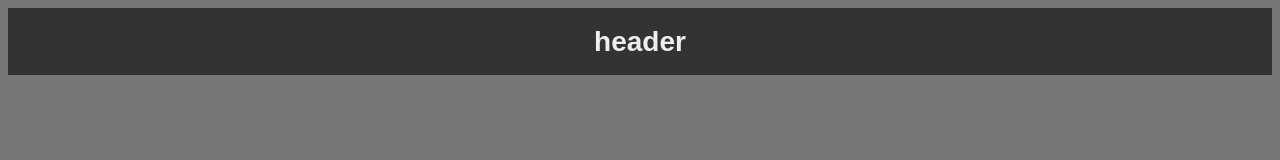
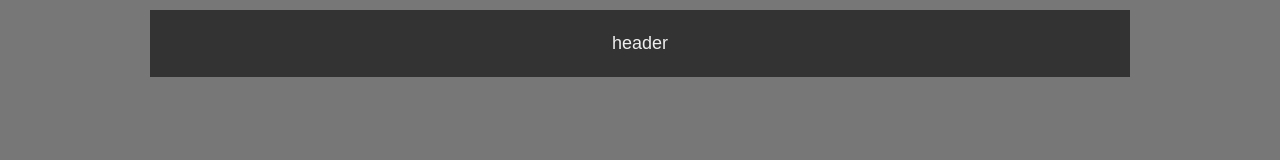
Before and after one commit to Guama1239/HR-Wireframe, a plain HTML site: page index.html in a window 1280 px wide. Drawn offline with Linux system fonts and the light colour scheme.

Commit message:
Updating with reset file now

```diff
--- a/index.html
+++ b/index.html
@@ -4,6 +4,7 @@
 <head>
 		<meta charset+"UTF-8">
 		<title>Building a Wireframe</title>
+		<link rel="stylesheet" href="reset.css">
 		<link rel="stylesheet" type="text/css" href="style.css">
 </head>
 
--- /dev/null
+++ b/reset.css
@@ -0,0 +1,48 @@
+/* http://meyerweb.com/eric/tools/css/reset/
+   v2.0 | 20110126
+   License: none (public domain)
+*/
+
+html, body, div, span, applet, object, iframe,
+h1, h2, h3, h4, h5, h6, p, blockquote, pre,
+a, abbr, acronym, address, big, cite, code,
+del, dfn, em, img, ins, kbd, q, s, samp,
+small, strike, strong, sub, sup, tt, var,
+b, u, i, center,
+dl, dt, dd, ol, ul, li,
+fieldset, form, label, legend,
+table, caption, tbody, tfoot, thead, tr, th, td,
+article, aside, canvas, details, embed,
+figure, figcaption, footer, header, hgroup,
+menu, nav, output, ruby, section, summary,
+time, mark, audio, video {
+	margin: 0;
+	padding: 0;
+	border: 0;
+	font-size: 100%;
+	font: inherit;
+	vertical-align: baseline;
+}
+/* HTML5 display-role reset for older browsers */
+article, aside, details, figcaption, figure,
+footer, header, hgroup, menu, nav, section {
+	display: block;
+}
+body {
+	line-height: 1;
+}
+ol, ul {
+	list-style: none;
+}
+blockquote, q {
+	quotes: none;
+}
+blockquote:before, blockquote:after,
+q:before, q:after {
+	content: '';
+	content: none;
+}
+table {
+	border-collapse: collapse;
+	border-spacing: 0;
+}
--- a/style.css
+++ b/style.css
@@ -3,27 +3,30 @@ Each of these CSS elements is associated with index.html
 */
 
 body {
-	padding: ;
-	margin: ;
+	padding: 0;
+	margin: 0;
 	font-family: 'Arial', 'Helvetica Neue', Helvetica, sans-serif;
 	font-size: 18px;
 	line-height: 150%;
-	color: #333;
+	/*color: #333;*/
 	background: #777;
 }
 
 header {
-	background: #d21034;
+	/*background: #d21034;*/
 }
 
 h1 {
 	padding: 20px 0;
-  margin: 0;
-  margin-bottom: 20px;
-  font-size: 28px;
-  color: #eee;
-  text-align: center;
-  background: #333;
+	margin-top: 10px;
+    margin-bottom: 100px;
+    margin-right: 150px;
+    margin-left: 150px;
+    font-size: 18px;
+    color: #eee;
+    text-align: center;
+    background: #333;
+    border: none;
 
 }
 
```
